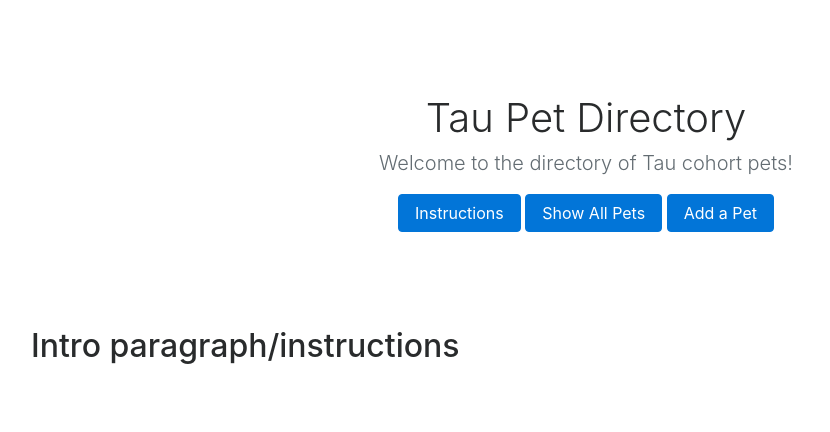
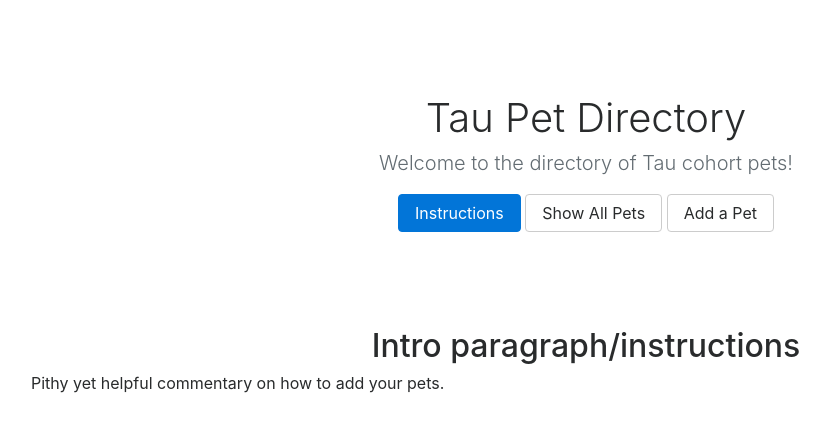
Before and after one commit to tataton/WeekendChallenge5, a website: page public/index.html at #!/instructions in a window 1280 px wide. Shown: the whole page, without its empty margins (54-884 px from the left). Drawn offline with nearby package versions, Linux system fonts and the light colour scheme.

Commit message:
Some final styling.

```diff
--- a/public/index.html
+++ b/public/index.html
@@ -1,6 +1,5 @@
 <!DOCTYPE html>
 <html lang="en">
-
   <head>
     <meta charset="UTF-8">
     <meta name="viewport" content="width=device-width, initial-scale=1.0, shrink-to-fit=no">
@@ -13,95 +12,20 @@
     <link rel="stylesheet" href="https://maxcdn.bootstrapcdn.com/bootstrap/4.0.0-alpha.6/css/bootstrap.min.css" integrity="sha384-rwoIResjU2yc3z8GV/NPeZWAv56rSmLldC3R/AZzGRnGxQQKnKkoFVhFQhNUwEyJ" crossorigin="anonymous">
     <link href="stylesheets/styles.css" rel="stylesheet">
   </head>
-
   <body ng-app="myApp">
     <main>
-
-      <section class="jumbotron text-center">
+      <section class="jumbotron text-center" ng-controller="HeaderController">
         <div class="container">
           <h1 class="jumbotron-heading">Tau Pet Directory</h1>
           <p class="lead text-muted">Welcome to the directory of Tau cohort pets!</p>
           <p>
-            <a href="#!/instructions" class="btn btn-primary">Instructions</a>
-            <a href="#!/showallpets" class="btn btn-primary">Show All Pets</a>
-            <a href="#!/addpet" class="btn btn-primary">Add a Pet</a>
+            <a href="#!/instructions" class="btn" ng-click="navSelect = 1" ng-class="navSelect === 1 ? 'btn-primary' : 'btn-secondary'">Instructions</a>
+            <a href="#!/showallpets" class="btn" ng-click="navSelect = 2" ng-class="navSelect === 2 ? 'btn-primary' : 'btn-secondary'">Show All Pets</a>
+            <a href="#!/addpet" class="btn" ng-click="navSelect = 3" ng-class="navSelect === 3 ? 'btn-primary' : 'btn-secondary'">Add a Pet</a>
           </p>
         </div>
       </section>
-
       <section ng-view class="container"></section>
-
-<!--
-
-      <section class="container">
-        <h2>Input new pet</h2>
-        <form>
-          <div class="form-group row">
-            <div class="col-sm-1"></div>
-            <label for="pet-name" class="col-sm-3 col-form-label">Pet Name:</label>
-            <div class="col-sm-7">
-              <input type="text" id="pet-name" ng-model="petNameIn" class="form-control">
-            </div>
-            <div class="col-sm-1"></div>
-          </div>
-          <div class="form-group row">
-            <div class="col-sm-1"></div>
-            <label for="animal-type" class="col-sm-3 col-form-label">Type of Animal:</label>
-            <div class="col-sm-7">
-              <select ng-model="animalTypeIn" id="animal-type" class="form-control">
-                <option value="bird">Bird</option>
-                <option value="cat">Cat</option>
-                <option value="dog">Dog</option>
-                <option value="fish">Fish</option>
-                <option value="other">Other</option>
-              </select>
-            </div>
-            <div class="col-sm-1"></div>
-          </div>
-          <div class="form-group row">
-            <div class="col-sm-1"></div>
-            <label for="age" class="col-sm-3 col-form-label">Age:</label>
-            <div class="col-sm-7">
-              <input type="number" id="age" ng-model="ageIn" class="form-control">
-            </div>
-            <div class="col-sm-1"></div>
-          </div>
-          <div class="form-group row">
-            <div class="col-sm-1"></div>
-            <label for="imgurl" class="col-sm-3 col-form-label">Image URL:</label>
-            <div class="col-sm-7">
-              <input type="text" id="imgurl" ng-model="imgurlIn" class="form-control">
-            </div>
-            <div class="col-sm-1"></div>
-          </div>
-          <div class="form-group row">
-            <div class="col-sm-1"></div>
-            <div class="col-sm-11">
-              <button type="button" ng-click="addPet()" class="btn btn-primary">Add Your Pet</button>
-            </div>
-        </form>
-      </section>
-
-      <section class="container">
-        <h2>List of entered pets</h2>
-        <button type="button" ng-click="sortAlpha()" class="btn btn-secondary">Sort alphabetically</button>
-        <div class="album">
-          <div class="container">
-            <div class="row">
-              <div class="card" ng-repeat="pet in petArray | orderBy: (sortPets || '') && 'name'">
-                <img ng-src={{pet.imgurl}} alt="Image of pet">
-                <h5>{{pet.name}}</h5>
-                <p>{{pet.years_old}}-year old {{pet.animal}}</p>
-                <button type="button" ng-click="deletePet(pet._id)" class="btn btn-danger">Delete this pet</button>
-              </div>
-            </div>
-          </div>
-        </div>
-
-      </section>
--->
-
     </main>
-
   </body>
 </html>
--- a/public/routes/instructions.html
+++ b/public/routes/instructions.html
@@ -1 +1,2 @@
 <h2>Intro paragraph/instructions</h2>
+<p>Pithy yet helpful commentary on how to add your pets.</p>
--- a/public/scripts/client.js
+++ b/public/scripts/client.js
@@ -19,19 +19,18 @@ myApp.config(["$routeProvider", function($routeProvider){
     });
 }]);
 
+myApp.controller("HeaderController", ["$scope", function($scope){
+  $scope.navSelect = 1;
+}]);
+
 myApp.controller("InstructController", ["$scope", function($scope){
-  console.log("Instructions");
 }]);
 
 myApp.controller("ShowAllController", ["$scope", "$http", function($scope, $http){
-  console.log("Show All Pets");
-
   $scope.sortPets = false;
-
   $scope.sortAlpha = function(){
     $scope.sortPets = true;
   };
-
   $scope.deletePet = function(id){
     console.log('Deleting pet id ', id);
     $http({
@@ -39,7 +38,6 @@ myApp.controller("ShowAllController", ["$scope", "$http", function($scope, $http
       url: '/pets/' + id
     }).then(getPets);
   };
-
   function getPets(){
     /* Function for getting all pets. Called when controller initializes, and
     then after any change. */
@@ -52,14 +50,10 @@ myApp.controller("ShowAllController", ["$scope", "$http", function($scope, $http
       console.log($scope.petArray);
     }); // end $http
   } // end getAssignments
-
   getPets();
-
 }]);
 
 myApp.controller("AddPetController", ["$scope", "$http", function($scope, $http){
-  console.log("Add a pet");
-
   $scope.addPet = function() {
     // Method for adding a pet. Called by add pet button.
     var petToAdd = {
@@ -75,5 +69,4 @@ myApp.controller("AddPetController", ["$scope", "$http", function($scope, $http)
       data: petToAdd
     });
   };
-
 }]);
--- a/public/stylesheets/styles.css
+++ b/public/stylesheets/styles.css
@@ -49,3 +49,7 @@ footer {
 footer p {
   margin-bottom: .25rem;
 }
+
+h2 {
+  text-align: center;
+}
```
